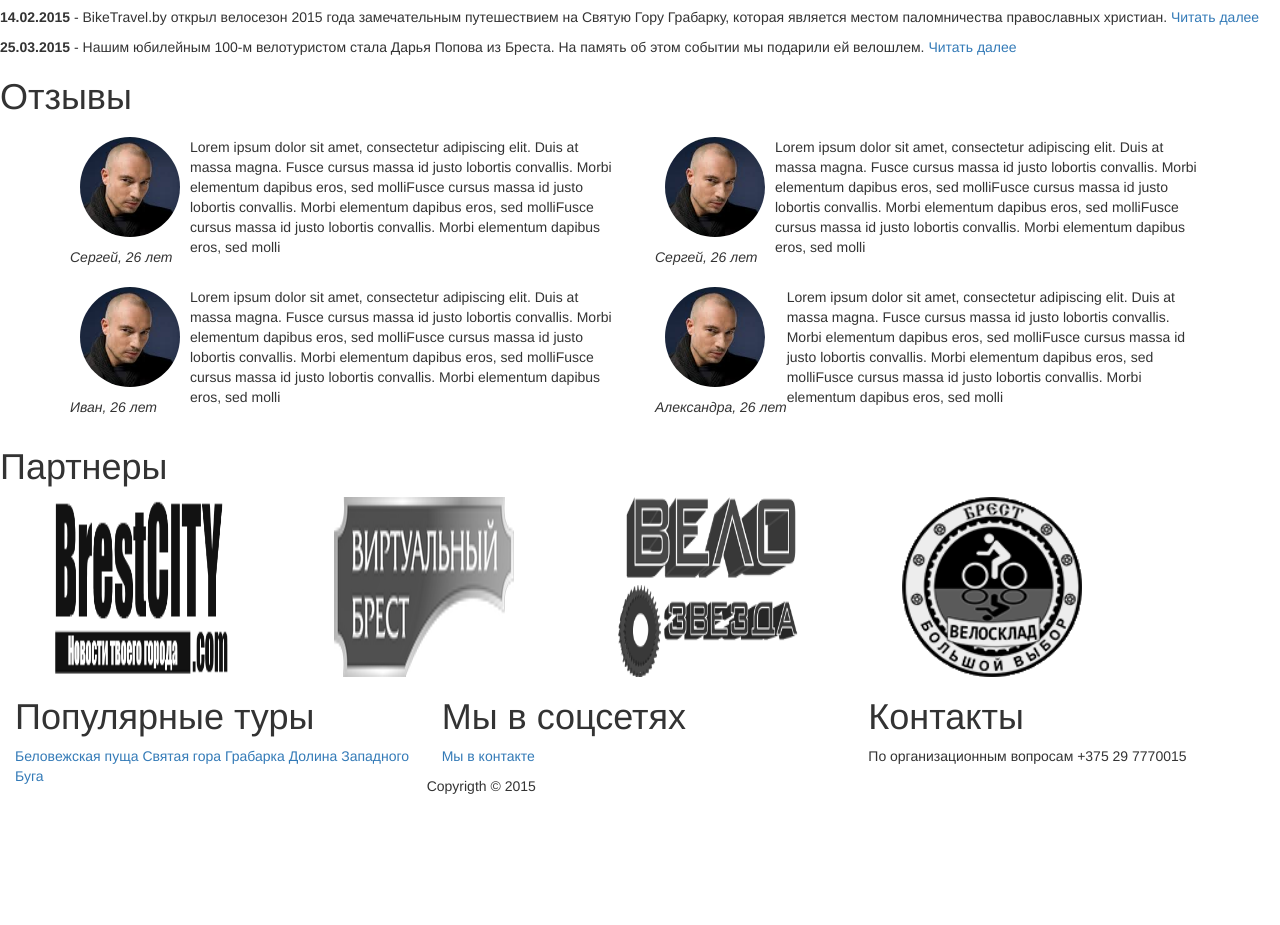
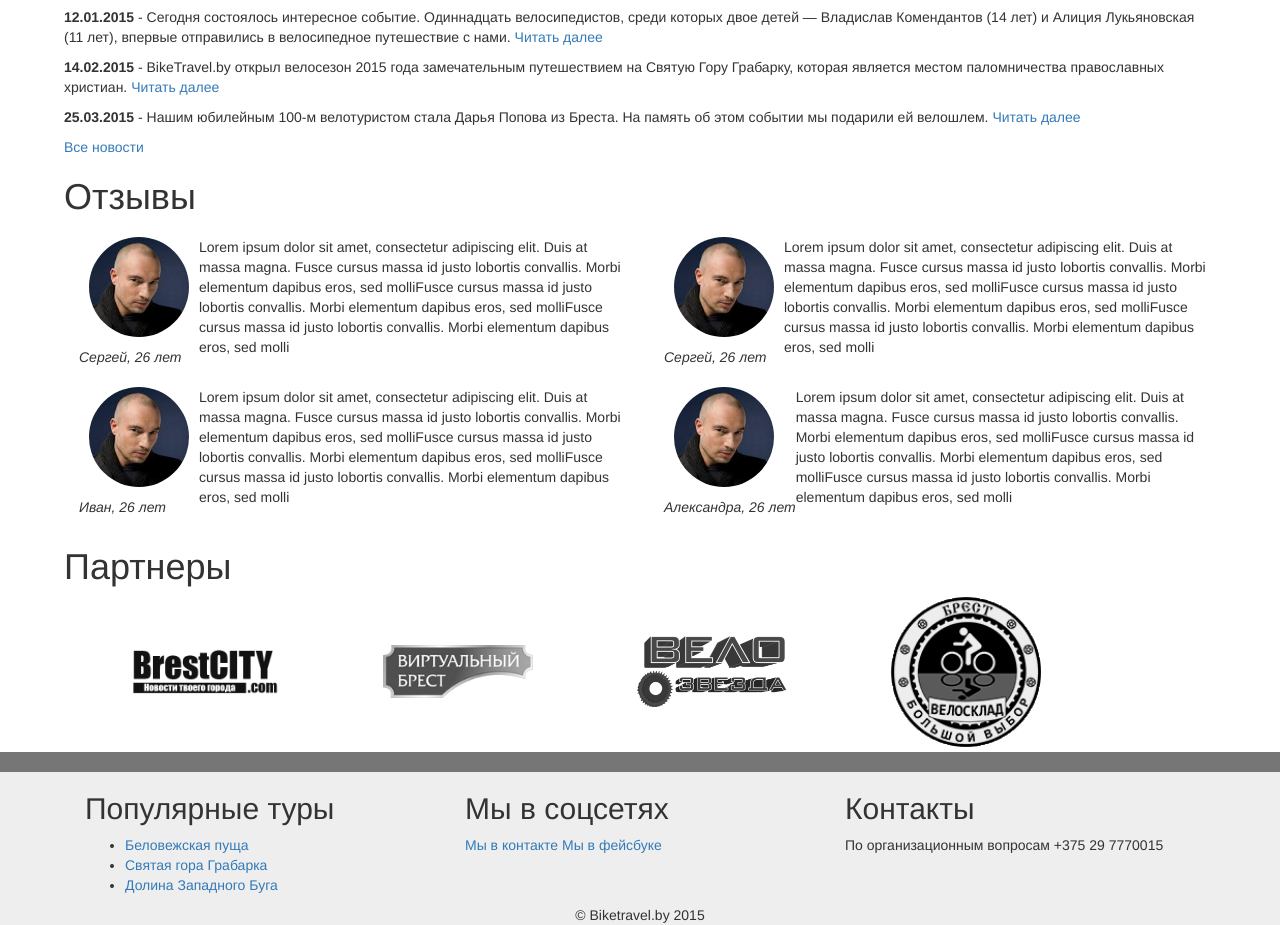
Before and after one commit to xkoz/biketravel.by, a plain HTML site: page index.html in a window 1280 px wide. Shown: the part 820-1745 px from the top of the page. Before the commit the page ends 1616 px from the top, so only its background shows below. Drawn offline with Linux system fonts and the light colour scheme.

Commit message:
Change styles of main page

```diff
--- a/css/style.css
+++ b/css/style.css
@@ -1,5 +1,13 @@
 /* The main stylesheet */
 
+/* Page header section */
+
+/* Main article */
+
+article {
+  width:90%;
+  margin-left:5%;
+}
 
 /* Reviews section */
 
@@ -28,11 +36,28 @@ section.ads>div.container {
   -webkit-filter: grayscale(1);
   filter: grayscale(1);
   margin: 0 50px 0 50px;
-  width: 180px;
-  height: 180px;
+  width: 150px;
+  height: auto;
 }
 
 .img-ads:hover {
   -webkit-filter: none;
   filter: none;
 }
+
+/* Page footer section */
+
+footer#footer-page {
+  margin-top: 5px;
+  padding-top: 20px;
+  background-color: #767676;
+}
+
+section#copyrigth {
+  padding-top:10 0 0 0;
+  text-align: center;
+}
+
+footer#footer-page div.wrapper {
+  background-color: #eee;
+}
--- a/index.html
+++ b/index.html
@@ -1,9 +1,12 @@
 <!DOCTYPE html>
-<html lang="ru">
+<html lang="ru" manifest="manifest.appcache">
   <head>
     <title>Добро пожаловать на Biketravel.by</title>
+    <meta charset="utf-8">
+
     <link href="css/style.css" rel="stylesheet">
     <link href="css/bootstrap.min.css" rel="stylesheet">
+
   </head>
   <body>
     <header>
@@ -19,7 +22,7 @@
     </header>
 
     <article>
-      <section id="upcoming">
+      <section id="upcoming" class="col-md-12">
         <header>
           <h1>Ближайшие туры</h1>
         </header>
@@ -52,6 +55,7 @@
             <p>Lorem ipsum dolor sit amet, consectetur adipiscing elit. Duis at massa magna. Fusce cursus massa id justo lobortis convallis. <a href="#">Далее</a></p>
           </div>
         </div>
+        <p><a href="#">Все путешествия (11)</a></p>
       </section>
 
       <section id="news">
@@ -67,6 +71,7 @@
         <p>
           <strong>25.03.2015</strong> - Нашим юбилейным 100-м велотуристом стала Дарья Попова из Бреста. На память об этом событии мы подарили ей велошлем. <a href="#">Читать далее</a>
         </p>
+      <p><a href="#">Все новости</a></p>
       </section>
 
       <section id="reviews">
@@ -140,36 +145,42 @@
         <header>
           <h1>Партнеры</h1>
         </header>
-        <section>
-          <a href="#"><img class="img-ads" src="media/ads/brestcity.png" title=""></a>
+        <div class="container">
+          <a href="#"><img class="img-ads" src="media/ads/brestcity.png" title="Брестсити. Новости города Бреста"></a>
           <a href="#"><img class="img-ads" src="media/ads/virtualbrest.png" title=""></a>
-          <a href="#"><img class="img-ads" src="media/ads/velozvezda.png" title=""></a>
+          <a href="#"><img class="img-ads" src="media/ads/velozvezda.png" title="Прокат велосипедов в Бресте"></a>
           <a href="#"><img class="img-ads" src="media/ads/velosklad.png" title=""></a>
-        </section>
+        </div>
       </section>
     </article>
 
-    <footer>
-      <section>
+    <footer id="footer-page">
+      <div class="wrapper">
+      <section id="links" class="container">
         <section class="col-md-4">
-        <header><h1>Популярные туры</h1></header>
+          <header><h2>Популярные туры</h2></header>
           <nav>
-          <a href="#">Беловежская пуща</a>
-          <a href="#">Святая гора Грабарка</a>
-          <a href="#">Долина Западного Буга</a>
+            <ul>
+              <li><a href="#">Беловежская пуща</a></li>
+              <li><a href="#">Святая гора Грабарка</a></li>
+              <li><a href="#">Долина Западного Буга</a></li>
+            </ul>
           </nav>
         </section>
         <section class="col-md-4">
-        <header><h1>Мы в соцсетях</h1></header>
-        <a href="">Мы в контакте</a>
-        <a href=""></a>
+          <header><h2>Мы в соцсетях</h2></header>
+          <a href="#">Мы в контакте</a>
+          <a href="#">Мы в фейсбуке</a>
         </section>
         <section class="col-md-4">
-        <header><h1>Контакты</h1></header>
+          <header><h2>Контакты</h2></header>
           <p>По организационным вопросам +375 29 7770015</p>
         </section>
       </section>
-      Copyrigth &copy; 2015
+      <section id="copyrigth">
+        &copy; Biketravel.by 2015
+      </section>
+    </div>
     </footer>
   </body>
 </html>
```
Lines whose indentation alone changed are shown as unchanged.
